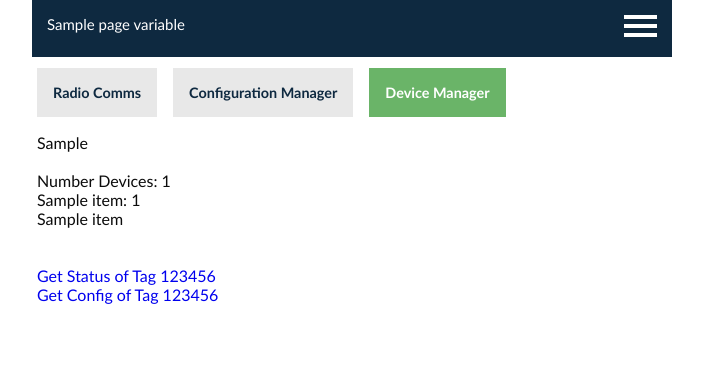
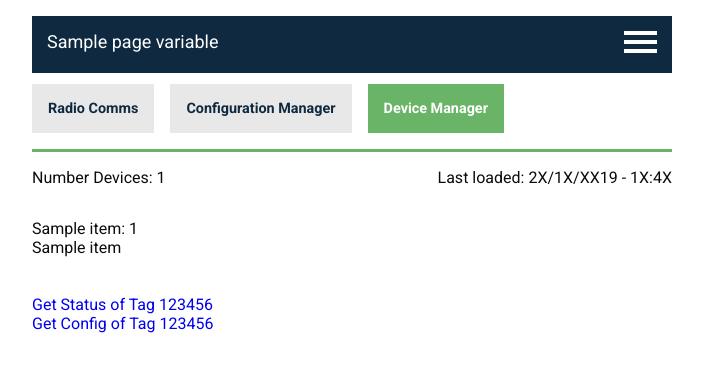
Before and after one commit to arribada/horizon-gui, a Flask app: template webserver/templates/scan.html in a window 1280 px wide. Shown: the top 372 px of the page, without its empty margins (288-991 px from the left). Run offline with Flask 2, Linux system fonts and the light colour scheme; the template is opened without the code that fills it: most values are stand-ins (such as "Sample title", 1, 10 or a date in 2020); parts of the project's set-up code (start-up, migrations or seed data) failed here and were passed over.

Commit message:
Styling table content

```diff
--- a/webserver/static/styles.css
+++ b/webserver/static/styles.css
@@ -1,6 +1,14 @@
 /* ! NM's STYLES... */
 
 /* GENERAL */
+
+* {
+    font-family: 'Roboto', sans-serif;
+}
+
+body {
+    margin: 1em auto;
+}
 
 .happy-margin {
     margin: 1em;
@@ -10,8 +18,12 @@
     padding: 1em;
 }
 
-.head-to-toe-margins {
+.top-tail-margin {
     margin: 1em 0;
+}
+
+.top-tail-padding {
+    padding: 1em 0;
 }
 
 .side-margins {
@@ -30,12 +42,20 @@
     background-color: #e8e8e8;
 }
 
+.flex {
+    display: flex;
+}
+
 /* NAV*/
 
 nav {
-    display: flex;
     flex-flow: row nowrap;
     justify-content: space-between;
+}
+
+nav h3 {
+    font-weight: 400;
+    font-size: 1.2em;
 }
 
 .burger span {
@@ -64,6 +84,14 @@ nav {
     margin: 0 0.5em;
 }
 
+/* TABLE NAV */
+
+.table-nav {
+    border-top: solid #6ab468;
+    flex-flow: row nowrap;
+    justify-content: space-between;
+}
+
 /* ! END OF NM'S STYLES */
 
 * {
@@ -74,11 +102,7 @@ nav {
 body {
     font-family: Trebuchet MS, Arial, Helvetica, sans-serif !important;
     box-sizing: border-box;
-    position: relative;
-    margin-left: auto;
-    margin-right: auto;
-    margin-top: 0;
-    margin-bottom: 0;
+    position: relative; */
     height: 100%;
 }
 
@@ -86,7 +110,6 @@ main {
     position: relative;
     background-color: white;
     color: #0c0c0c;
-    padding: 5px;
     padding-top: 95px;
     min-height: calc(100% - 52px);
 }
--- a/webserver/templates/base.html
+++ b/webserver/templates/base.html
@@ -7,6 +7,7 @@
     <meta name="viewport" content="width=device-width, initial-scale=1">
     <title>{{pageVariables.title}} - Arribada Initiative</title>
     <link rel="stylesheet" href="/static/styles.css" />
+    <link href="https://fonts.googleapis.com/css?family=Roboto:100,100i,300,300i,400,400i,500,500i,700,700i,900,900i&display=swap" rel="stylesheet">
     {% block head %}{% endblock %}
 </head>
 
--- a/webserver/templates/header.html
+++ b/webserver/templates/header.html
@@ -1,6 +1,6 @@
 <section id="shortReport">
-    <nav>
-        {{ pageVariables['title'] }}<br>
+    <nav class="flex">
+        <h3>{{ pageVariables['title'] }}</h3>
         <div class="burger">
             <span></span>
             <span></span>
--- a/webserver/templates/scan.html
+++ b/webserver/templates/scan.html
@@ -2,7 +2,7 @@
 {% block content %}
 <main id="mainMenu">
 
-    <div class="tab-titles-wrapper head-to-toe-margins">
+    <div class="tab-titles-wrapper top-tail-margin">
         <article class="tab-title happy-padding gray-background navy">
             <h4>Radio Comms</h4>
         </article>
@@ -13,15 +13,25 @@
             <h4>Device Manager</h4>
         </article>
     </div>
-    {{ dataVariables.toolVersion }}
-    <br><br>
+
+    <section class={{ dataVariables.toolVersion }}>
+        <div class="table-nav top top-tail-margin top-tail-padding flex">
+            <span>
                 Number Devices: {{ dataVariables.numRows }}
-    <br>
+            </span>
+            <span>
+                Last loaded: 2X/1X/XX19 - 1X:4X
+            </span>
+        </div>
+
         {% for item in dataVariables.data %}
         <span class="name_{{ loop.index }}">{{ item['friendlyName'] }}: {{ item['deviceID'] }}</span><br>
         {{ item }}
         <br><br><br>
         {% endfor %}
+
+    </section>
+
     <a href="/status/123456">Get Status of Tag 123456</a><br>
     <a href="/config/get/123456">Get Config of Tag 123456</a>
 
```
Lines whose indentation alone changed are shown as unchanged.
